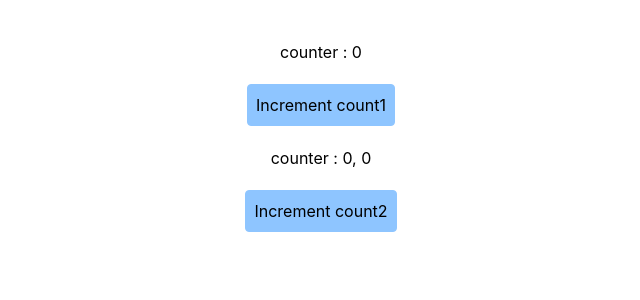
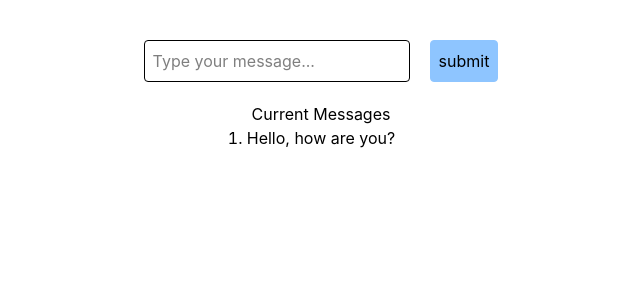
Before and after one commit to ichinari/react_study_04, a React (Vite) app: page / in a window 1280 px wide. Shown: the top 300 px of the page, without its empty margins (319-959 px from the left). Built offline with nearby package versions, Linux system fonts and the light colour scheme.

Commit message:
feat: 🎸 add useOptimistic learn files

```diff
--- a/src/App.tsx
+++ b/src/App.tsx
@@ -20,6 +20,7 @@
 // import Memo_1 from "@/memoFunctions/memo_1";
 // import Memo_2 from "@/memoFunctions/memo_2";
 import Memo_3 from "@/memoFunctions/memo_3";
+import UseOptimistic_1 from "./useOptimistic/useOptimistic_1";
 
 function App() {
   return (
@@ -47,7 +48,10 @@ function App() {
         {/* NOTE: learn useCallback */}
         {/* <Memo_1 /> */}
         {/* <Memo_2 /> */}
-        <Memo_3 />
+        {/* <Memo_3 /> */}
+
+        {/* NOTE: learn useOptimistic */}
+        <UseOptimistic_1 />
       </div>
     </>
   );
--- /dev/null
+++ b/src/useOptimistic/action.ts
@@ -0,0 +1,4 @@
+export const delaySetMessage = async (text: string) => {
+  await new Promise((resolve) => setTimeout(resolve, 2000));
+  return text;
+};
--- /dev/null
+++ b/src/useOptimistic/components/Thread.tsx
@@ -0,0 +1,64 @@
+import { useOptimistic, useRef } from "react";
+import type { Message } from "../useOptimistic_1";
+
+type Props = {
+  messages: Message[];
+  sendMessage: (formData: FormData) => Promise<void>;
+};
+const Thread = ({ messages, sendMessage }: Props) => {
+  const formRef = useRef<HTMLFormElement>(null);
+
+  const handleSubmit = async () => {
+    const formData = new FormData(formRef.current!);
+
+    addOptimisticMessage(formData.get("message") as string);
+
+    await sendMessage(formData);
+
+    formRef.current?.reset();
+  };
+
+  const [optimisticMessages, addOptimisticMessage] = useOptimistic(
+    messages,
+    (state: Message[], newMessage: Message["text"]) => [
+      ...state,
+      {
+        id: state.length + 1,
+        text: newMessage,
+        sending: true,
+      },
+    ]
+  );
+
+  return (
+    <div>
+      <form action={handleSubmit} ref={formRef}>
+        <input
+          type="text"
+          name="message"
+          placeholder="Type your message..."
+          className="border rounded p-2 mr-5"
+        />
+        <button
+          type="submit"
+          className="border border-blue-300 bg-blue-300 rounded hover:bg-blue-400 p-2"
+        >
+          submit
+        </button>
+      </form>
+      <div className="flex flex-col items-center mt-5">
+        <h1>Current Messages</h1>
+        <ul>
+          {optimisticMessages.map((message) => (
+            <li key={String(message.id)} className="list-decimal">
+              {message.text}
+              {message.sending && <small>(Sending...)</small>}
+            </li>
+          ))}
+        </ul>
+      </div>
+    </div>
+  );
+};
+
+export default Thread;
--- /dev/null
+++ b/src/useOptimistic/useOptimistic_1.tsx
@@ -0,0 +1,35 @@
+import { useState } from "react";
+import Thread from "./components/Thread";
+import { delaySetMessage } from "./action";
+
+export type Message = {
+  id: number;
+  text: string;
+  sending: boolean;
+};
+
+const UseOptimistic_1 = () => {
+  const [messages, setMessages] = useState<Message[]>([
+    { id: 1, text: "Hello, how are you?", sending: false },
+  ]);
+
+  const sendMessage = async (formData: FormData) => {
+    const text = await delaySetMessage(formData.get("message") as string);
+    setMessages((messages) => [
+      ...messages,
+      {
+        id: messages.length + 1,
+        text,
+        sending: false,
+      },
+    ]);
+  };
+
+  return (
+    <div className="flex justify-center items-center">
+      <Thread messages={messages} sendMessage={sendMessage} />
+    </div>
+  );
+};
+
+export default UseOptimistic_1;
```
